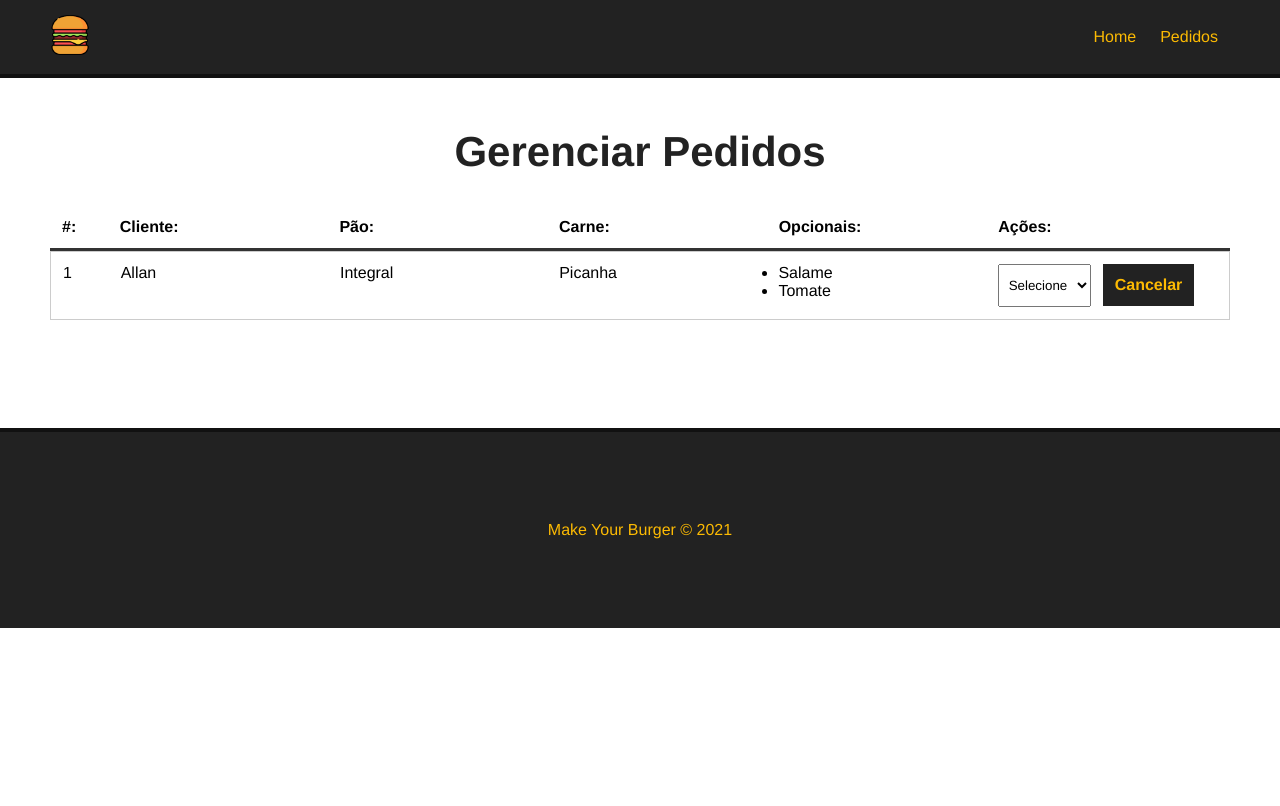
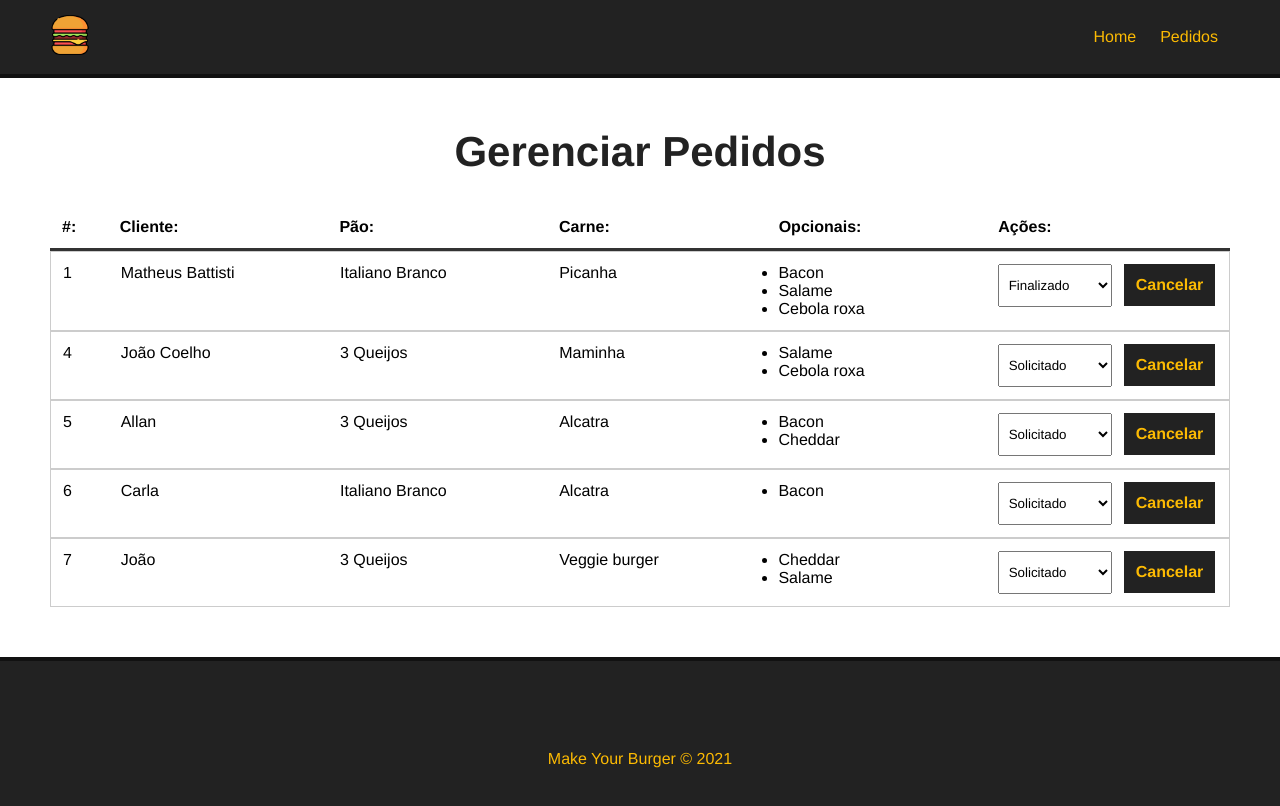
Before and after one commit to anishigouri/vue-make-your-burger, a Vue app: page /orders in a window 1280 px wide. Shown: the top 806 px of the page. Built offline with nearby package versions, Linux system fonts and the light colour scheme; data requests are answered from the project's data file.

Commit message:
Preenchimento dos campos status

```diff
--- a/src/components/Dashboard.vue
+++ b/src/components/Dashboard.vue
@@ -11,20 +11,26 @@
       </div>
     </div>
     <div id="burger-table-rows">
-      <div class="burger-table-row">
-        <div class="order-number">1</div>
-        <div>Allan</div>
-        <div>Integral</div>
-        <div>Picanha</div>
+      <div class="burger-table-row" v-for="burger in burgers" :key="burger.id">
+        <div class="order-number">{{ burger.id }}</div>
+        <div>{{ burger.nome }}</div>
+        <div>{{ burger.pao }}</div>
+        <div>{{ burger.carne }}</div>
         <div>
           <ul>
-            <li>Salame</li>
-            <li>Tomate</li>
+            <li v-for="(optional, index) in burger.opcionais" :key="index">{{ optional }}</li>
           </ul>
         </div>
         <div>
           <select name="status" class="status">
             <option value="">Selecione</option>
+            <option
+              v-for="s in status"
+              :key="s.id"
+              :value="s.tipo"
+              :selected="burger.status === s.tipo"
+              >{{ s.tipo }}</option
+            >
           </select>
           <button class="delete-btn">Cancelar</button>
         </div>
@@ -35,6 +41,31 @@
 <script>
 export default {
   name: 'Dashboard',
+  data() {
+    return {
+      burgers: null,
+      burger_id: null,
+      status: [],
+    };
+  },
+  methods: {
+    async getOrders() {
+      const req = await fetch('http://localhost:3000/burgers');
+      const res = await req.json();
+
+      this.burgers = res;
+    },
+    async getStatus() {
+      const req = await fetch('http://localhost:3000/status');
+      const res = await req.json();
+
+      this.status = res;
+    },
+  },
+  mounted() {
+    this.getOrders();
+    this.getStatus();
+  },
 };
 </script>
 <style lang="scss" scoped>
```
